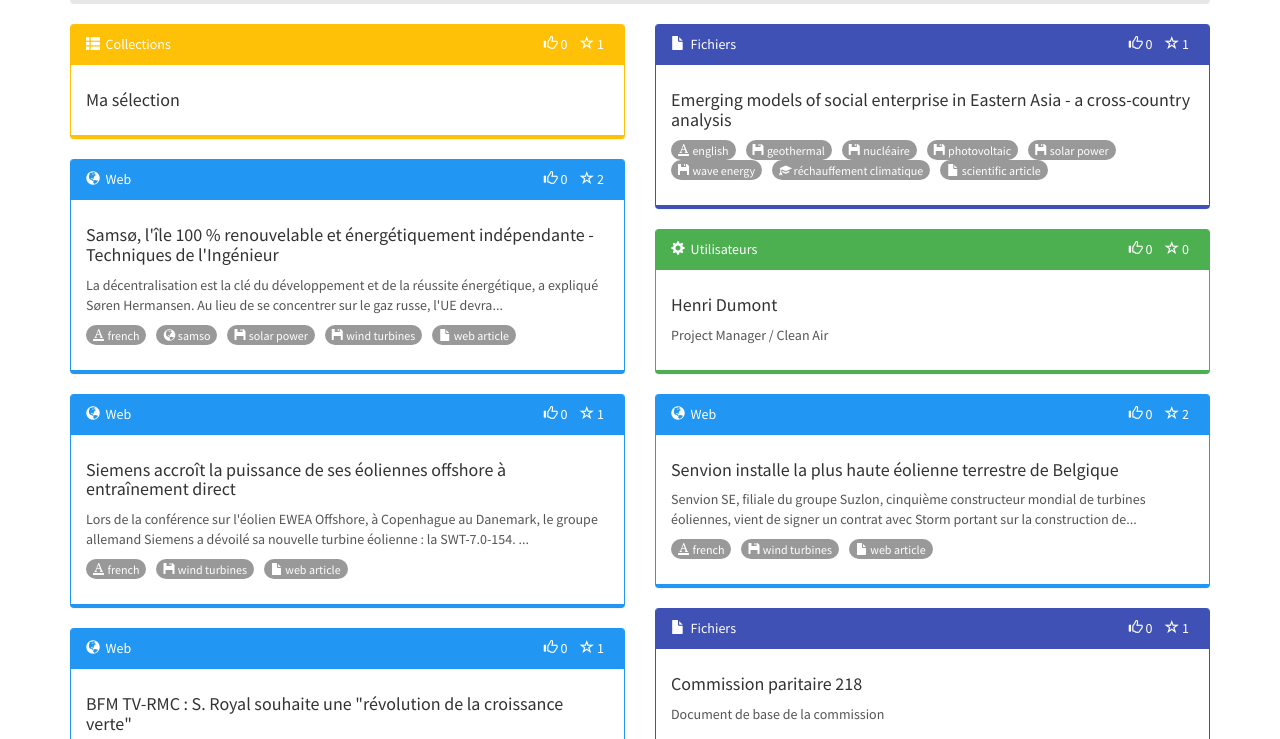
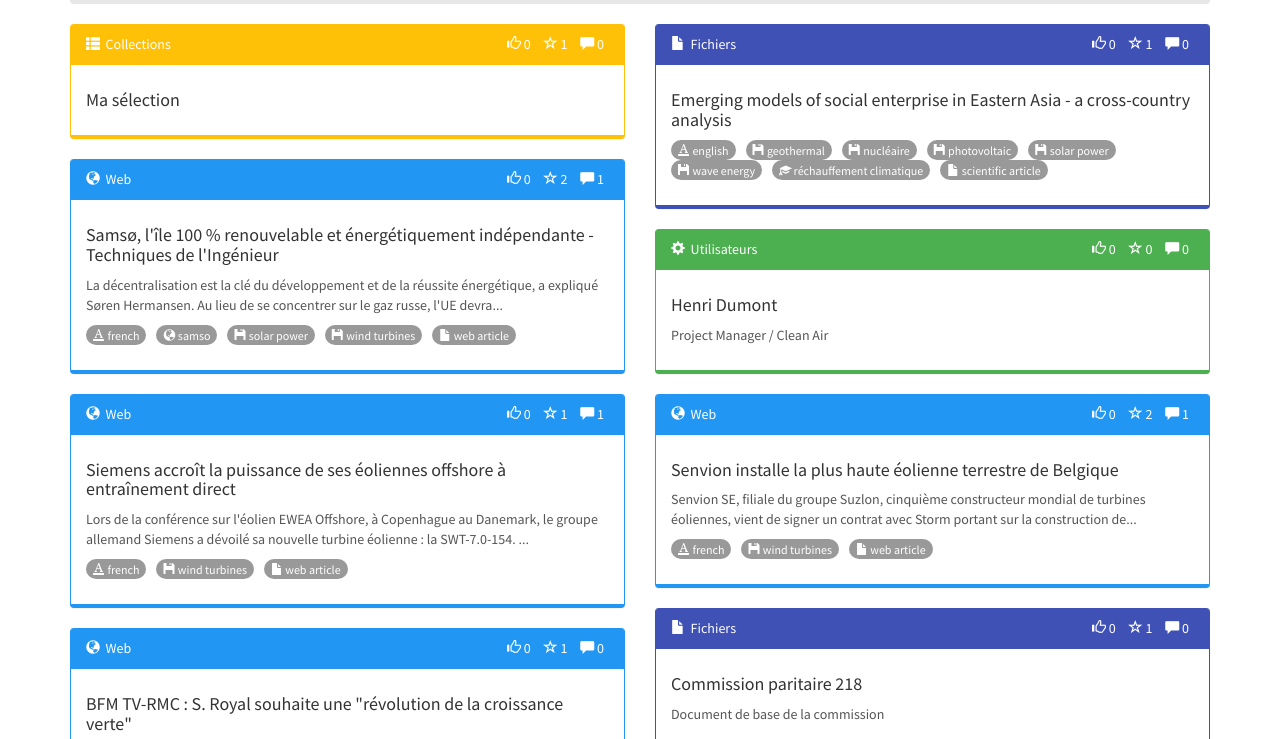
Before and after one commit to whatever-user/challenge, a website: page app/index.html in a window 1280 px wide. Shown: the part 61-800 px from the top of the page. Drawn offline with nearby package versions, Linux system fonts and the light colour scheme.

Commit message:
Added comments counter

```diff
--- a/app/scripts/tiles/tile.html
+++ b/app/scripts/tiles/tile.html
@@ -4,6 +4,7 @@
         <ul class="list-inline pull-right">
             <li><span class="glyphicon glyphicon-thumbs-up"></span>&nbsp;{{tile.nLikes}}</li>
             <li><span class="glyphicon glyphicon-star-empty"></span>&nbsp;{{tile.nFollowers}}</li>
+            <li><span class="glyphicon glyphicon-comment"></span>&nbsp;{{tile.nComments}}</li>
         </ul>
     </div>
     <div class="panel-body">
```
